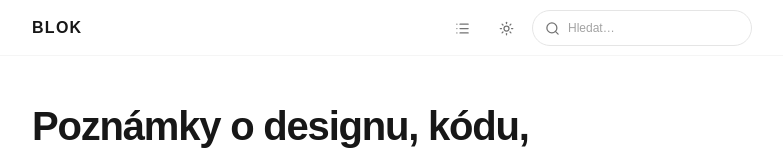
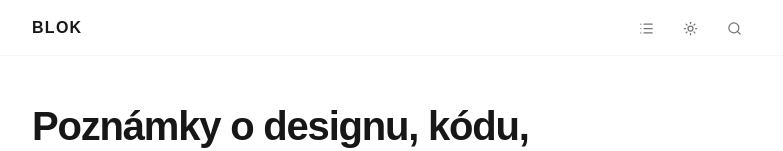
Before and after one commit to akcizur/blog.ruzickajakub.cz, a React (Vite) app: page / in a window 1280 px wide. Shown: the top 151 px of the page, without its empty margins (248-1031 px from the left). Built offline with nearby package versions, Linux system fonts and the light colour scheme; a web font is replaced by a local one.

Commit message:
UX: open navbar search only from search icon

```diff
--- a/src/App.tsx
+++ b/src/App.tsx
@@ -18,6 +18,7 @@ export default function App() {
   const [email, setEmail] = useState('')
   const [subscribed, setSubscribed] = useState(false)
   const [searchQuery, setSearchQuery] = useState('')
+  const [searchOpen, setSearchOpen] = useState(false)
   const searchInputRef = useRef<HTMLInputElement>(null)
   const [selectedPostId, setSelectedPostId] = useState<number | null>(() => {
     const value = new URLSearchParams(window.location.search).get('post')
@@ -42,6 +43,15 @@ export default function App() {
         .includes(query),
     )
   }, [searchQuery])
+
+  useEffect(() => {
+    if (!searchOpen) return
+
+    const frame = window.requestAnimationFrame(() => {
+      searchInputRef.current?.focus()
+    })
+    return () => window.cancelAnimationFrame(frame)
+  }, [searchOpen])
 
   useEffect(() => {
     const syncPost = () => {
@@ -102,11 +112,18 @@ export default function App() {
               )}
             </button>
 
+            {searchOpen ? (
               <form
                 id="navbar-search"
                 className="nav-search-form"
                 role="search"
                 onSubmit={event => event.preventDefault()}
+                onKeyDown={event => {
+                  if (event.key === 'Escape') {
+                    setSearchOpen(false)
+                    searchInputRef.current?.blur()
+                  }
+                }}
               >
                 <Search className="ui-icon nav-search-icon" size={15} strokeWidth={2} aria-hidden="true" />
                 <input
@@ -120,21 +137,31 @@ export default function App() {
                   autoComplete="off"
                   spellCheck={false}
                 />
-              {searchQuery && (
                 <button
                   type="button"
-                  className="nav-search-clear"
+                  className="nav-search-close"
                   onClick={() => {
                     setSearchQuery('')
-                    searchInputRef.current?.focus()
+                    setSearchOpen(false)
                   }}
-                  aria-label="Vymazat vyhledávání"
-                  title="Vymazat"
+                  aria-label="Zavřít vyhledávání"
+                  title="Zavřít"
                 >
                   <X className="ui-icon" size={13} strokeWidth={2} aria-hidden="true" />
                 </button>
+              </form>
+            ) : (
+              <button
+                type="button"
+                className="nav-button nav-search-trigger"
+                onClick={() => setSearchOpen(true)}
+                title="Vyhledávání"
+                aria-label="Otevřít vyhledávání"
+              >
+                <Search className="ui-icon" size={15} strokeWidth={2} aria-hidden="true" />
+              </button>
             )}
-            </form>
+
 
           </nav>
         </div>
```
Lines whose indentation alone changed are shown as unchanged.
